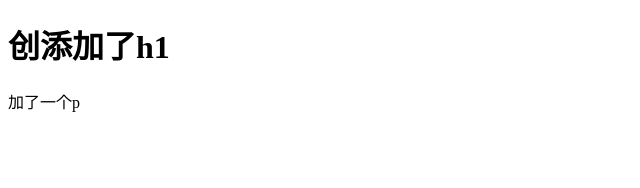
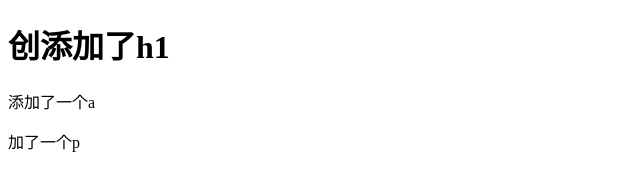
Before and after one commit to ZhouGuanQi/demo, a plain HTML site: page index.html in a window 1280 px wide. Shown: the whole page, without its empty margins (0-640 px from the left). Drawn offline with Linux system fonts and the light colour scheme.

Commit message:
Update index.html

```diff
--- a/index.html
+++ b/index.html
@@ -6,6 +6,7 @@
 	</head>
 	<body>
 		<h1>创添加了h1</h1>
+		<a>添加了一个a</a>
 		<p>加了一个p</p>
 	</body>
 </html>
```
